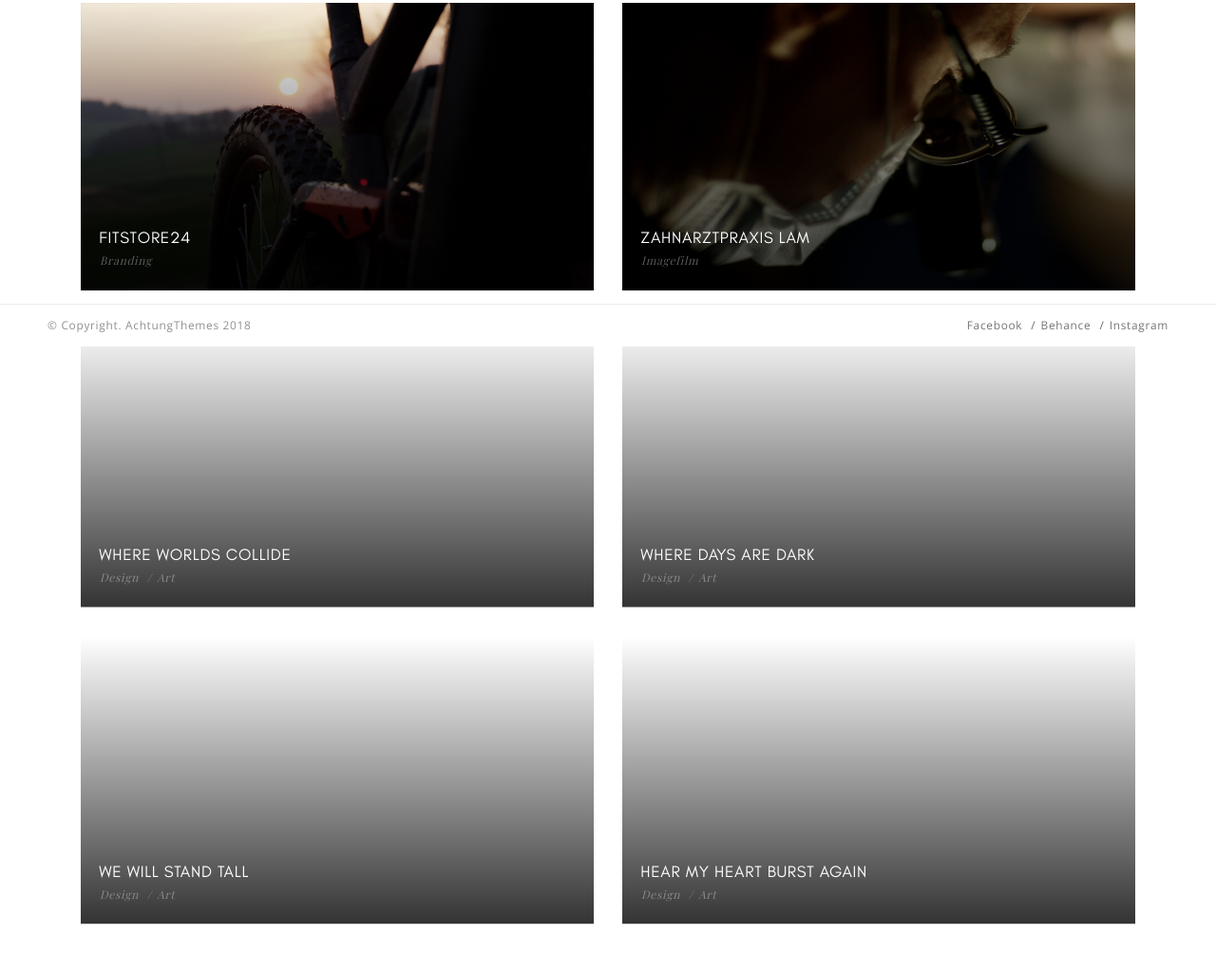
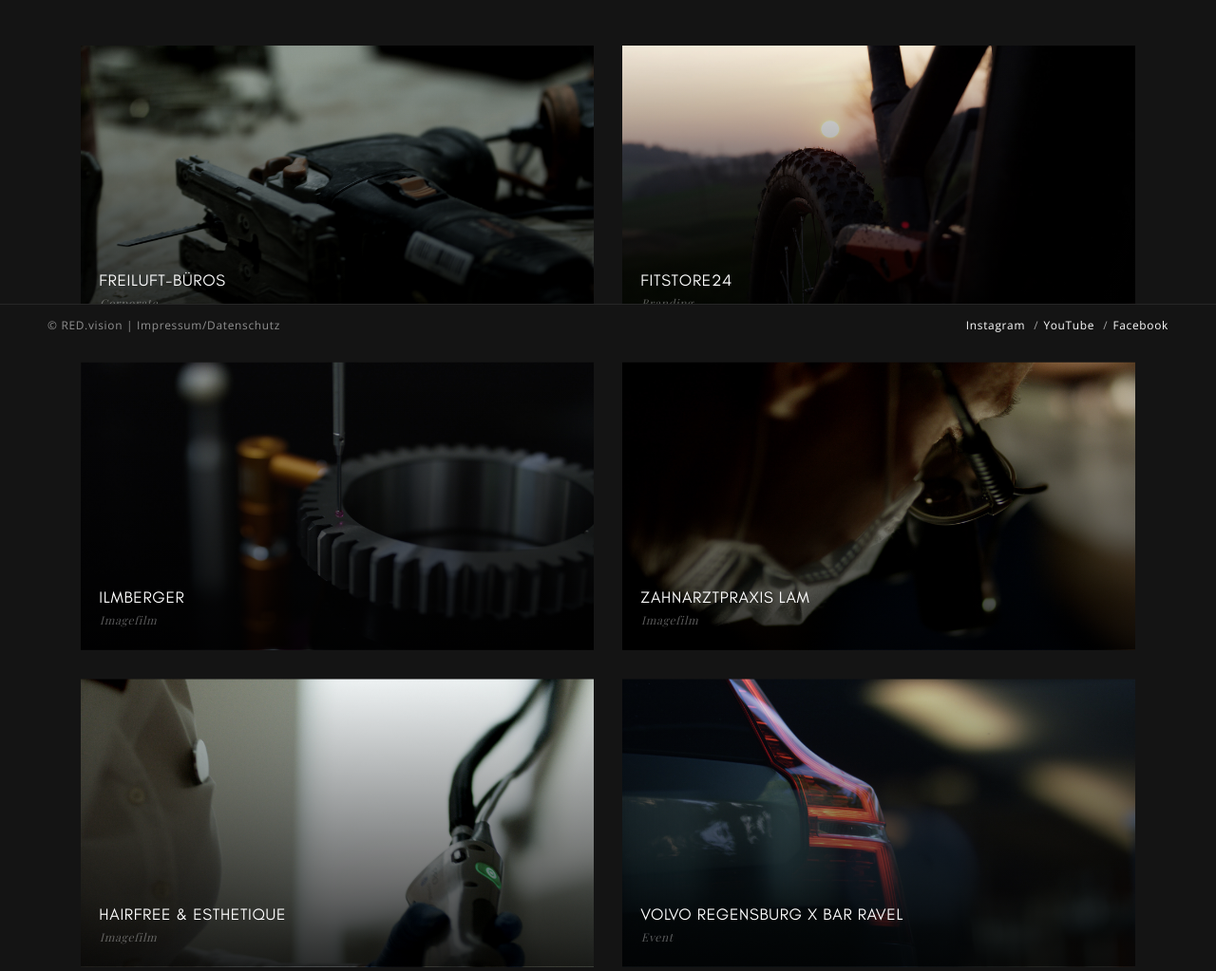
Before and after one commit to irs-sesc1/red.vision, a plain HTML site: page work.html in a window 1280 px wide. Shown: the part 435-1458 px from the top of the page at 95% size. Drawn offline with nearby package versions, Linux system fonts and the light colour scheme.

Commit message:
added portfolio items

```diff
--- a/css/theme.css
+++ b/css/theme.css
@@ -67,7 +67,7 @@ h1, h2, h3, h4, h5, h6 {
 	left: 0;
 	width: 100%;
 	height: 100%;
-	background-color: #f4f7f9;
+	background-color: #141414;
 	z-index: 999999;
 	-webkit-transition: opacity .5s ease;
 	transition: opacity .5s ease;
@@ -100,8 +100,8 @@ h1, h2, h3, h4, h5, h6 {
 	top: 0;
 	left: 0;
 	width: 100%;
-	height: 65px;
-	padding: 0px 50px;
+	height: 110px;
+	padding: 0px 100px;
 	display: -webkit-box;
 	display: -ms-flexbox;
 	display: flex;
@@ -111,8 +111,7 @@ h1, h2, h3, h4, h5, h6 {
 	-webkit-box-align: center;
 	    -ms-flex-align: center;
 	        align-items: center;
-	background-color: #000;
-	border-bottom: 1px solid rgba(255, 255, 255, .08);
+	background-color: #141414;
 	z-index: 1001;
 }
 #footer{
@@ -131,7 +130,7 @@ h1, h2, h3, h4, h5, h6 {
 	-webkit-box-align: center;
 	    -ms-flex-align: center;
 	        align-items: center;
-	background-color: #000;
+	background-color: #141414;
 	border-top: 1px solid rgba(255, 255, 255, .08);
 	color: #717171;
 	z-index: 999;
@@ -200,7 +199,6 @@ h1, h2, h3, h4, h5, h6 {
 	-webkit-transform: translate3d(0, 100%, 0);
 	        transform: translate3d(0, 100%, 0);
 }
-
 
 
 
@@ -569,7 +567,6 @@ h1, h2, h3, h4, h5, h6 {
 ===========================*/
 .light-navigation #header {
 	background-color: #fff;
-	border-bottom: 1px solid rgba(0, 0, 0, 0.08);
 }
 .light-navigation #header .logo {
 	color: #000;
--- a/work.html
+++ b/work.html
@@ -2,15 +2,15 @@
 <html>
 <head>
 	<meta charset="utf-8">
-	<title>Torola - Creative Portfolio HTML Template</title>
-	<meta name="description" content="">
+	<title>RED.vision  Portfolio</title>
+	<meta name="description" content="RED.vision - Unser Video und Imagefilm Portfolio ">
 	<meta name="viewport" content="width=device-width, initial-scale=1">
 	<link rel="icon" href="img/favicon.png">
 	<link href="https://fonts.googleapis.com/css?family=Playfair+Display:400,700,900" rel="stylesheet">
 	<link rel="stylesheet" href="css/core.css">
 	<link rel="stylesheet" href="css/theme.css">
 </head>
-<body class="sticky-header sticky-footer light-navigation">
+<body class="sticky-header sticky-footer">
 
 	<!-- Preloader -->
 	<div id="preloader"></div>
@@ -44,10 +44,10 @@
 	<!-- /Header -->
 
 	<!-- Main Content -->
-	<main id="main">
+	<main id="main" data-background="#141414">
 
 		<!-- Title Text -->
-		<section class="text-center py-10">
+		<section class="text-center py-10 text-light">
 			<h1>WORK</h1>
 			<p class="small serif">our portfolio</p>
 		</section>
@@ -60,11 +60,31 @@
 			<div class="grid lightbox" data-columns="2" data-gutter="30" data-cell-ratio="16/9">
 
 				<!-- Portfolio Item -->
+				<figure class="portfolio-item" data-background="img/work/freiluft.jpg">
+					<a href="https://www.youtube.com/watch?v=ayb8SMv612w?color=white&rel=0" class="lightbox-link" title="FITSTORE24"></a>
+					<figcaption>
+						<h5 class="item-title">Freiluft-Büros</h5>
+						<p class="text-links">Corporate</p>
+					</figcaption>
+				</figure>
+				<!-- /Portfolio Item -->
+
+				<!-- Portfolio Item -->
 				<figure class="portfolio-item" data-background="img/work/fitstore.jpg">
 					<a href="https://www.youtube.com/watch?v=1xuqyPme4wQ?color=white&rel=0" class="lightbox-link" title="FITSTORE24"></a>
 					<figcaption>
 						<h5 class="item-title">FITSTORE24</h5>
 						<p class="text-links">Branding</p>
+					</figcaption>
+				</figure>
+				<!-- /Portfolio Item -->
+
+				<!-- Portfolio Item -->
+				<figure class="portfolio-item" data-background="img/work/ilmberger.jpg">
+					<a href="https://www.youtube.com/watch?v=g0UwH3nJ-w0?color=white&rel=0" class="lightbox-link" title="Ilmberger"></a>
+					<figcaption>
+						<h5 class="item-title">Ilmberger</h5>
+						<p class="text-links">Imagefilm</p>
 					</figcaption>
 				</figure>
 				<!-- /Portfolio Item -->
@@ -80,64 +100,35 @@
 				<!-- /Portfolio Item -->
 
 				<!-- Portfolio Item -->
-				<figure class="portfolio-item" data-background="img/folio/3.jpg">
-					<a href="img/folio/3.jpg" class="lightbox-link" title="Where worlds collide"></a>
+				<figure class="portfolio-item" data-background="img/work/hairfree.jpg">
+					<a href="https://www.youtube.com/watch?v=QI76WaC6yaU?color=white&rel=0" class="lightbox-link" title="hairfree & esthetique"></a>
 					<figcaption>
-						<h5 class="item-title">
-							<a href="#">Where worlds collide</a>
-						</h5>
-						<p class="text-links">
-							<a href="#">Design</a>
-							<a href="#">Art</a>
-						</p>
+						<h5 class="item-title">hairfree & esthetique</h5>
+						<p class="text-links">Imagefilm</p>
 					</figcaption>
 				</figure>
 				<!-- /Portfolio Item -->
 
 				<!-- Portfolio Item -->
-				<figure class="portfolio-item" data-background="img/folio/4.jpg">
-					<a href="img/folio/4.jpg" class="lightbox-link" title="Where days are dark"></a>
+				<figure class="portfolio-item" data-background="img/work/volvo.jpg">
+					<a href="https://www.youtube.com/watch?v=yfuB9OvzfG0?color=white&rel=0" class="lightbox-link" title="Volvo Regensburg x Bar Ravel"></a>
 					<figcaption>
-						<h5 class="item-title">
-							<a href="#">Where days are dark</a>
-						</h5>
-						<p class="text-links">
-							<a href="#">Design</a>
-							<a href="#">Art</a>
-						</p>
+						<h5 class="item-title">Volvo Regensburg x Bar Ravel</h5>
+						<p class="text-links">Event</p>
 					</figcaption>
 				</figure>
 				<!-- /Portfolio Item -->
 
 				<!-- Portfolio Item -->
-				<figure class="portfolio-item" data-background="img/folio/5.jpg">
-					<a href="img/folio/5.jpg" class="lightbox-link" title="We will stand tall"></a>
+				<figure class="portfolio-item" data-background="img/work/mcfit.jpg">
+					<a href="https://www.youtube.com/watch?v=geKyWi77JGo?color=white&rel=0" class="lightbox-link" title="Flying Evi x McFIT Regensburg"></a>
 					<figcaption>
-						<h5 class="item-title">
-							<a href="#">We will stand tall</a>
-						</h5>
-						<p class="text-links">
-							<a href="#">Design</a>
-							<a href="#">Art</a>
-						</p>
+						<h5 class="item-title">Flying Evi x McFIT Regensburg</h5>
+						<p class="text-links">Branding</p>
 					</figcaption>
 				</figure>
 				<!-- /Portfolio Item -->
 
-				<!-- Portfolio Item -->
-				<figure class="portfolio-item" data-background="img/folio/9.jpg">
-					<a href="img/folio/9.jpg" class="lightbox-link" title="Hear my heart burst again"></a>
-					<figcaption>
-						<h5 class="item-title">
-							<a href="#">Hear my heart burst again</a>
-						</h5>
-						<p class="text-links">
-							<a href="#">Design</a>
-							<a href="#">Art</a>
-						</p>
-					</figcaption>
-				</figure>
-				<!-- /Portfolio Item -->
 
 			</div>
 			<!-- /Portfolio Grid -->
@@ -152,13 +143,15 @@
 	<footer id="footer">
 
 			<!-- Copyright -->
-		<small>&copy; Copyright. AchtungThemes 2018</small>
+			<div class="small text-links">
+				<small>&copy; RED.vision | <a href="legal.html">Impressum/Datenschutz</a></small>
+			</div>
 
 			<!-- Social/Contact Links -->
 			<div class="small text-links">
-			<a href="#">Facebook</a>
-			<a href="#">Behance</a>
-			<a href="#">Instagram</a>
+				<a href="https://www.instagram.com/red.vision.de/">Instagram</a>
+				<a href="https://www.youtube.com/channel/UCRf_3vwVLpJp9pRfZeMft7Q">YouTube</a>
+				<a href="https://www.facebook.com/red.vision.de/">Facebook</a>
 			</div>
 
 		</footer>
```
Also changed, not shown: about.html (+50 -69 lines), contact.html (+12 -6 lines), index.html (+24 -22 lines), img/logo-dark.png, img/logo-light.png, img/logo-white.png (added), img/work/freiluft.jpg (added), img/work/hairfree.jpg (added), img/work/ilmberger.jpg (added), img/work/mcfit.jpg (added), img/work/volvo.jpg (added). Lines whose indentation alone changed are shown as unchanged.
